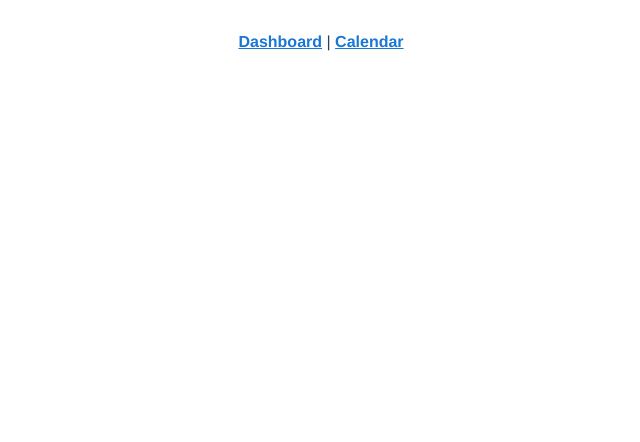
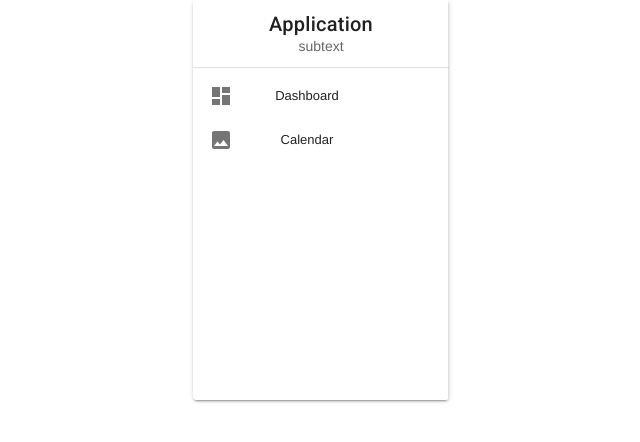
Before and after one commit to cashieeetime/calendar_app, a Vue app: page / in a window 1280 px wide. Shown: the top 442 px of the page, without its empty margins (319-959 px from the left). Built offline with nearby package versions, Linux system fonts and the light colour scheme.

Commit message:
calendar + nav updates

```diff
--- a/src/App.vue
+++ b/src/App.vue
@@ -2,15 +2,28 @@
   <div id="calendar_demo">
     <v-app>
         <v-main>
-            <nav>
+            <nav-bar>
                 <router-link to="/dashboard">Dashboard</router-link> |
                 <router-link to="/calendar">Calendar</router-link>
-            </nav>
+            </nav-bar>
             <router-view/>
         </v-main>
     </v-app>
   </div>
 </template>
+
+<script>
+// @ is an alias to /src
+import NavBar from '@/components/NavBar.vue'
+
+export default {
+  name: 'App',
+  components: {
+    NavBar
+  }
+}
+</script>
+
 
 <style lang="scss">
 #app {
@@ -33,4 +46,8 @@ nav {
     }
   }
 }
+
+.navbar {
+  position: left;
+}
 </style>
--- a/src/components/FullCalendar.vue
+++ b/src/components/FullCalendar.vue
@@ -121,6 +121,7 @@
               <v-btn icon>
                 <v-icon>mdi-pencil</v-icon>
               </v-btn>
+              <!-- TITILE GOES HERE -->
               <v-toolbar-title v-html="selectedEvent.name"></v-toolbar-title>
               <v-spacer></v-spacer>
               <v-btn icon>
@@ -132,6 +133,119 @@
             </v-toolbar>
             <v-card-text>
               <span v-html="selectedEvent.details"></span>
+                <div> <!-- ADD TEXT FIELD HERE -->
+                <v-col
+                cols="10"
+                sm="5"
+                md="12"
+                >
+                  <v-text-field
+                    label="Title"
+                    standard
+                    clearable
+                    clear-icon="mdi-close-circle"
+                  ></v-text-field>
+
+
+                  <v-row>
+                  <v-menu
+                  ref="menu"
+                  v-model="menu"
+                  :close-on-content-click="false"
+                  :return-value.sync="date"
+                  transition="scale-transition"
+                  offset-y
+                  min-width="auto"
+                  >
+        <template v-slot:activator="{ on, attrs }">
+          <v-text-field
+            v-model="date"
+            label="Start Date"
+            prepend-icon="mdi-calendar"
+            readonly
+            v-bind="attrs"
+            v-on="on"
+          ></v-text-field>
+        </template>
+        <v-date-picker
+          v-model="date"
+          no-title
+          scrollable
+        >
+          <v-spacer></v-spacer>
+          <v-btn
+            text
+            color="primary"
+            @click="menu = false"
+          >
+            Cancel
+          </v-btn>
+          <v-btn
+            text
+            color="primary"
+            @click="$refs.menu.save(date)"
+          >
+            OK
+          </v-btn>
+        </v-date-picker>
+      </v-menu>
+
+      <v-menu
+                  ref="menu"
+                  v-model="menu"
+                  :close-on-content-click="false"
+                  :return-value.sync="date"
+                  transition="scale-transition"
+                  offset-y
+                  min-width="auto"
+                  >
+        <template v-slot:activator="{ on, attrs }">
+          <v-text-field
+            v-model="date"
+            label="Start Date"
+            prepend-icon="mdi-calendar"
+            readonly
+            v-bind="attrs"
+            v-on="on"
+          ></v-text-field>
+        </template>
+        <v-date-picker
+          v-model="date"
+          no-title
+          scrollable
+        >
+          <v-spacer></v-spacer>
+          <v-btn
+            text
+            color="primary"
+            @click="menu = false"
+          >
+            Cancel
+          </v-btn>
+          <v-btn
+            text
+            color="primary"
+            @click="$refs.menu.save(date)"
+          >
+            OK
+          </v-btn>
+        </v-date-picker>
+      </v-menu>
+      </v-row>
+
+
+                  <v-textarea
+                    name="input-7-4"
+                    label="Description"
+                    clearable
+                    clear-icon="mdi-close-circle"
+                    auto-grow
+                  ></v-textarea>
+
+                </v-col>
+              </div>
+
+
             </v-card-text>
             <v-card-actions>
               <v-btn
@@ -140,6 +254,13 @@
                 @click="selectedOpen = false"
               >
                 Cancel
+              </v-btn>
+              <v-btn
+                text
+                color="primary"
+                @click="$refs.menu.save(date)"
+              >
+                OK
               </v-btn>
             </v-card-actions>
           </v-card>
--- a/src/components/NavBar.vue
+++ b/src/components/NavBar.vue
@@ -1,22 +1,26 @@
 <template>
     <v-card
-    class="pa-12"
-    color="indigo darken-2"
-    height="1000"
-    flat
+      height="400"
+      width="256"
+      class="mx-auto"
     >
-        <v-card
-            elevation="12"
-            width="75"
-        >
-            <v-navigation-drawer
-            floating
-            :mini-variant.sync="mini"
-            permanent
-            >
+      <v-navigation-drawer permanent>
+        <v-list-item>
+          <v-list-item-content>
+            <v-list-item-title class="text-h6">
+              Application
+            </v-list-item-title>
+            <v-list-item-subtitle>
+              subtext
+            </v-list-item-subtitle>
+          </v-list-item-content>
+        </v-list-item>
+
+        <v-divider></v-divider>
+
         <v-list
           dense
-                    rounded
+          nav
         >
           <v-list-item
             v-for="item in items"
@@ -30,10 +34,14 @@
             <v-list-item-content>
               <v-list-item-title>{{ item.title }}</v-list-item-title>
             </v-list-item-content>
+
+            <v-list-item-content>
+              <v-list-item-action>{{ item.link }}</v-list-item-action>
+            </v-list-item-content>
+
           </v-list-item>
         </v-list>
       </v-navigation-drawer>
-        </v-card>
     </v-card>
 </template>
 
@@ -41,13 +49,12 @@
   export default {
     data () {
       return {
-        drawer: true,
         items: [
-          { title: 'Home', icon: 'mdi-home-city', link: "@/views/Dashboard.vue" },
-          { title: 'My Account', icon: 'mdi-account' },
-          { title: 'Users', icon: 'mdi-account-group-outline' },
+          { title: 'Dashboard', icon: 'mdi-view-dashboard'},
+          { title: 'Calendar', icon: 'mdi-image'},
+          // { title: 'About', icon: 'mdi-help-box' },
         ],
-        mini: true,
+        right: null,
       }
     },
   }
```
Lines whose indentation alone changed are shown as unchanged.
